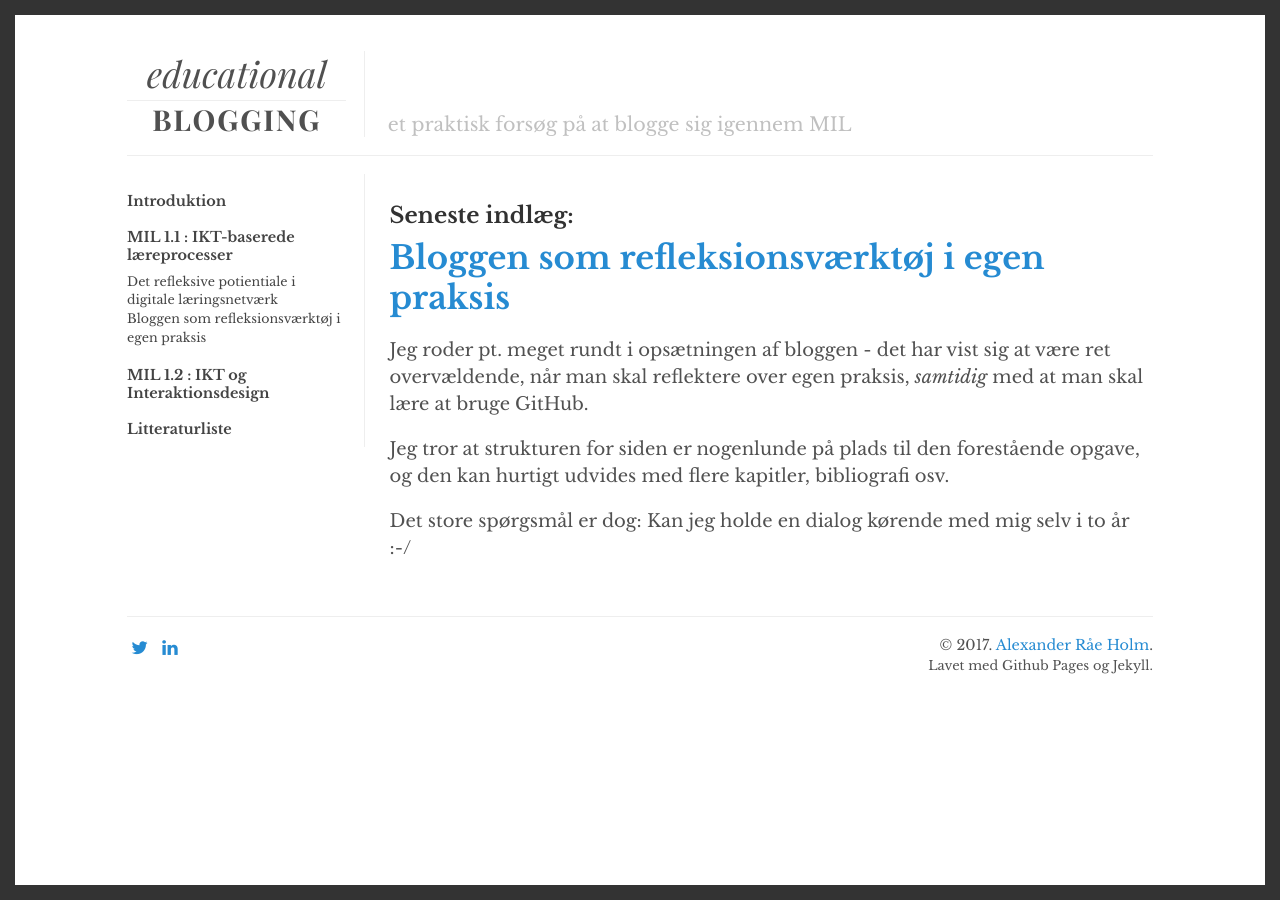
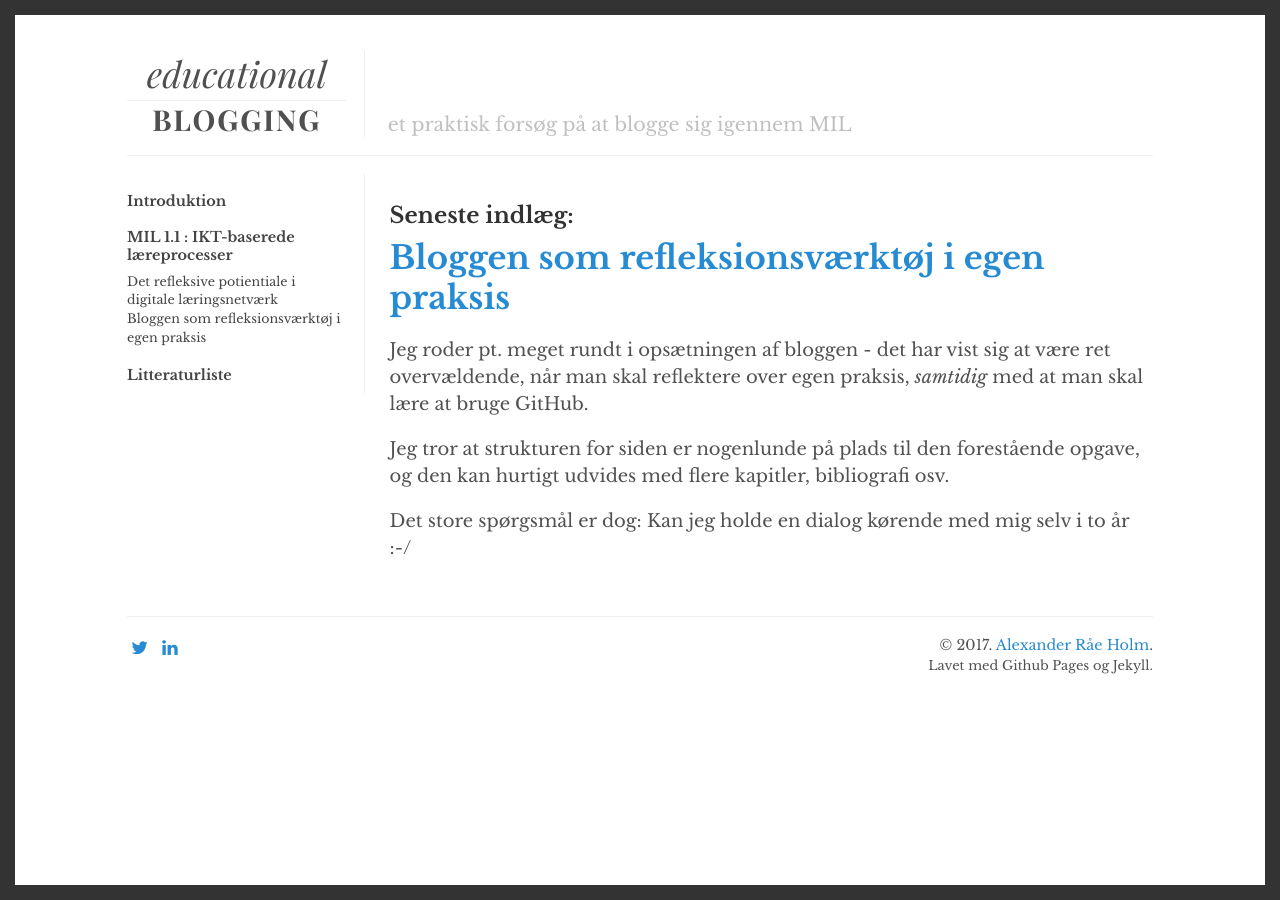
Before and after one commit to alexanderrae/educational-blogging, a Jekyll site: the page built from index.html, in a window 1280 px wide. Built offline with Jekyll 4.4.1, drawn with Linux system fonts in a browser that asks for light colours; the list of posts is cut into pages by our own code.

Commit message:
Update sidebar.yml

```diff
--- a/_data/sidebar.yml
+++ b/_data/sidebar.yml
@@ -7,7 +7,5 @@
     title: "Det refleksive potientiale i digitale læringsnetværk"
   - url: bloggen-som-refleksionsvaerktoej-i-egen-praksis
     title: "Bloggen som refleksionsværktøj i egen praksis"
-- title: "MIL 1.2 : IKT og Interaktionsdesign"
-  url: kernemodul-2
 - title: "Litteraturliste"
   url: bibliografi
```
